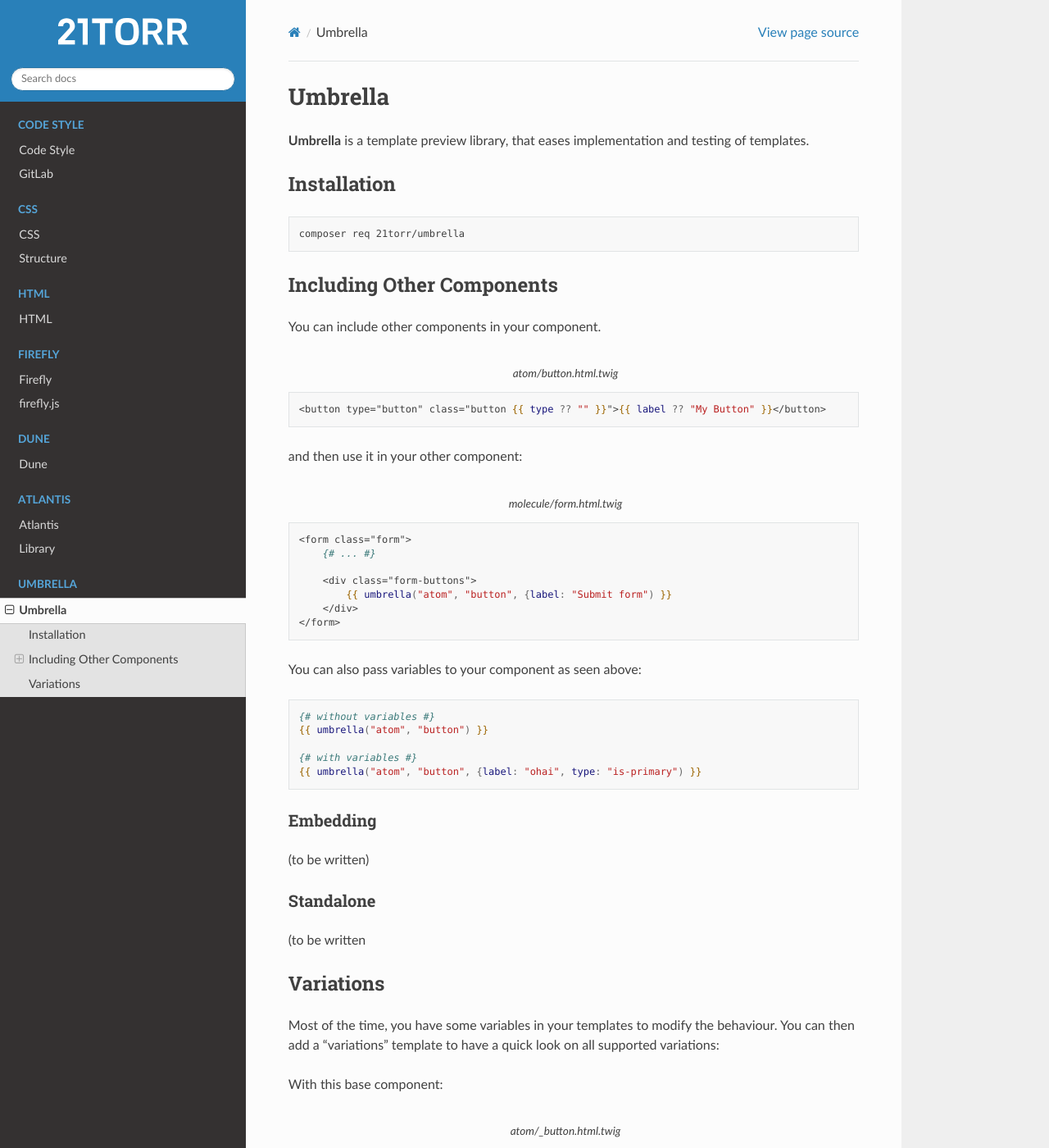
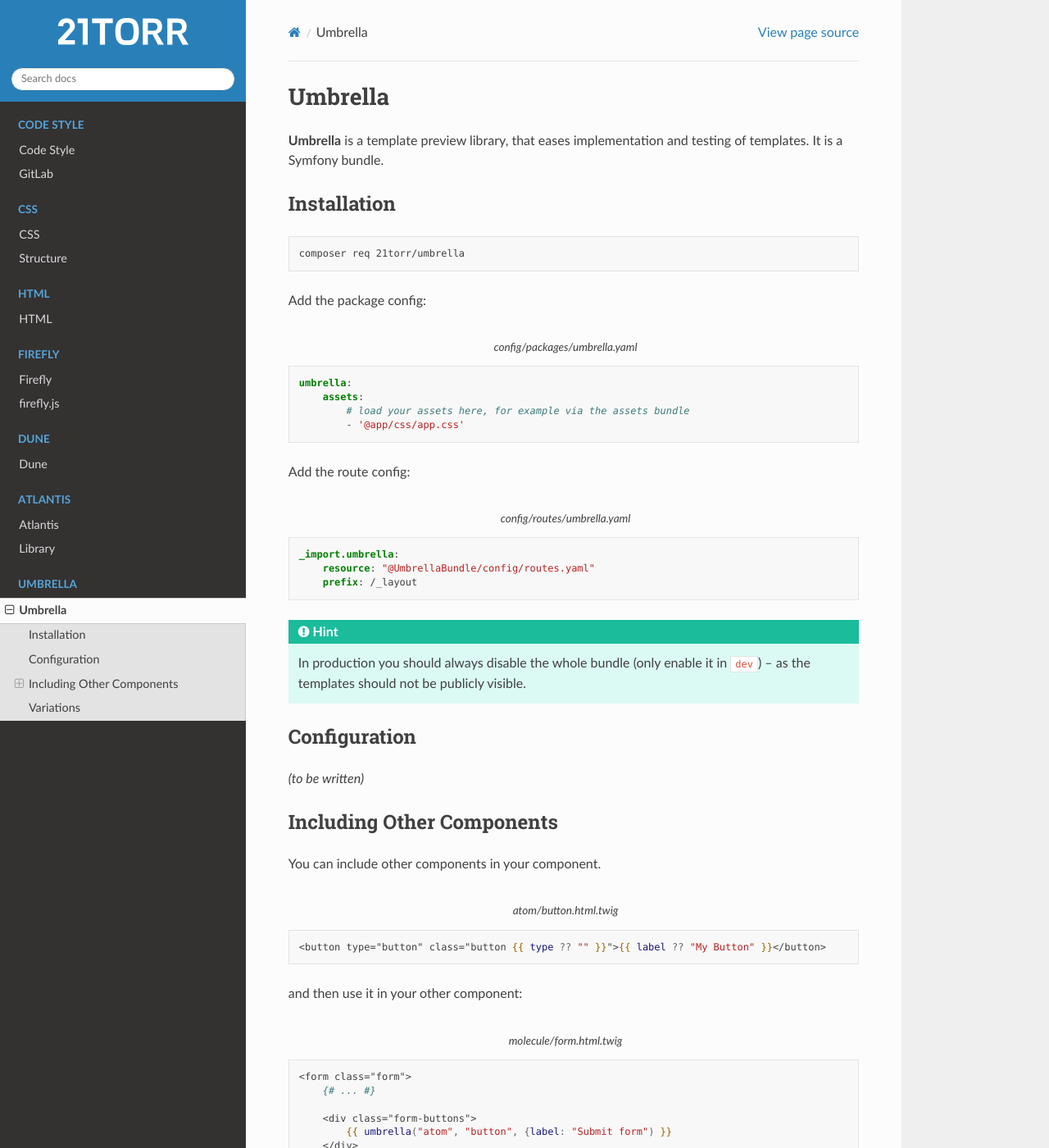
Before and after one commit to 21TORR/docs-old, a Sphinx documentation site: the page built from docs/umbrella/index.rst, in a window 1280 px wide and 1400 px high. Shown: the whole window at 82% size. Built offline with Sphinx 7.4.7 and the Read the Docs theme 2.0.0, drawn with Linux system fonts in a browser that asks for light colours.

Commit message:
Add more installation docs

```diff
--- a/docs/umbrella/index.rst
+++ b/docs/umbrella/index.rst
@@ -2,7 +2,7 @@
 Umbrella
 ########
 
-**Umbrella** is a template preview library, that eases implementation and testing of templates.
+**Umbrella** is a template preview library, that eases implementation and testing of templates. It is a Symfony bundle.
 
 Installation
 ############
@@ -10,6 +10,38 @@ Installation
 .. code-block:: bash
 
     composer req 21torr/umbrella
+
+Add the package config:
+
+.. code-block:: yaml
+    :caption: config/packages/umbrella.yaml
+
+    umbrella:
+        assets:
+            # load your assets here, for example via the assets bundle
+            - '@app/css/app.css'
+
+Add the route config:
+
+.. code-block:: yaml
+    :caption: config/routes/umbrella.yaml
+
+    _import.umbrella:
+        resource: "@UmbrellaBundle/config/routes.yaml"
+        prefix: /_layout
+
+
+.. hint::
+
+    In production you should always disable the whole bundle (only enable it in ``dev``) – as the templates
+    should not be publicly visible.
+
+
+Configuration
+#############
+
+*(to be written)*
+
 
 
 Including Other Components
@@ -50,14 +82,14 @@ You can also pass variables to your component as seen above:
 Embedding
 =========
 
-(to be written)
+*(to be written)*
 
 
 
 Standalone
 ==========
 
-(to be written
+*(to be written)*
 
 
 
```
